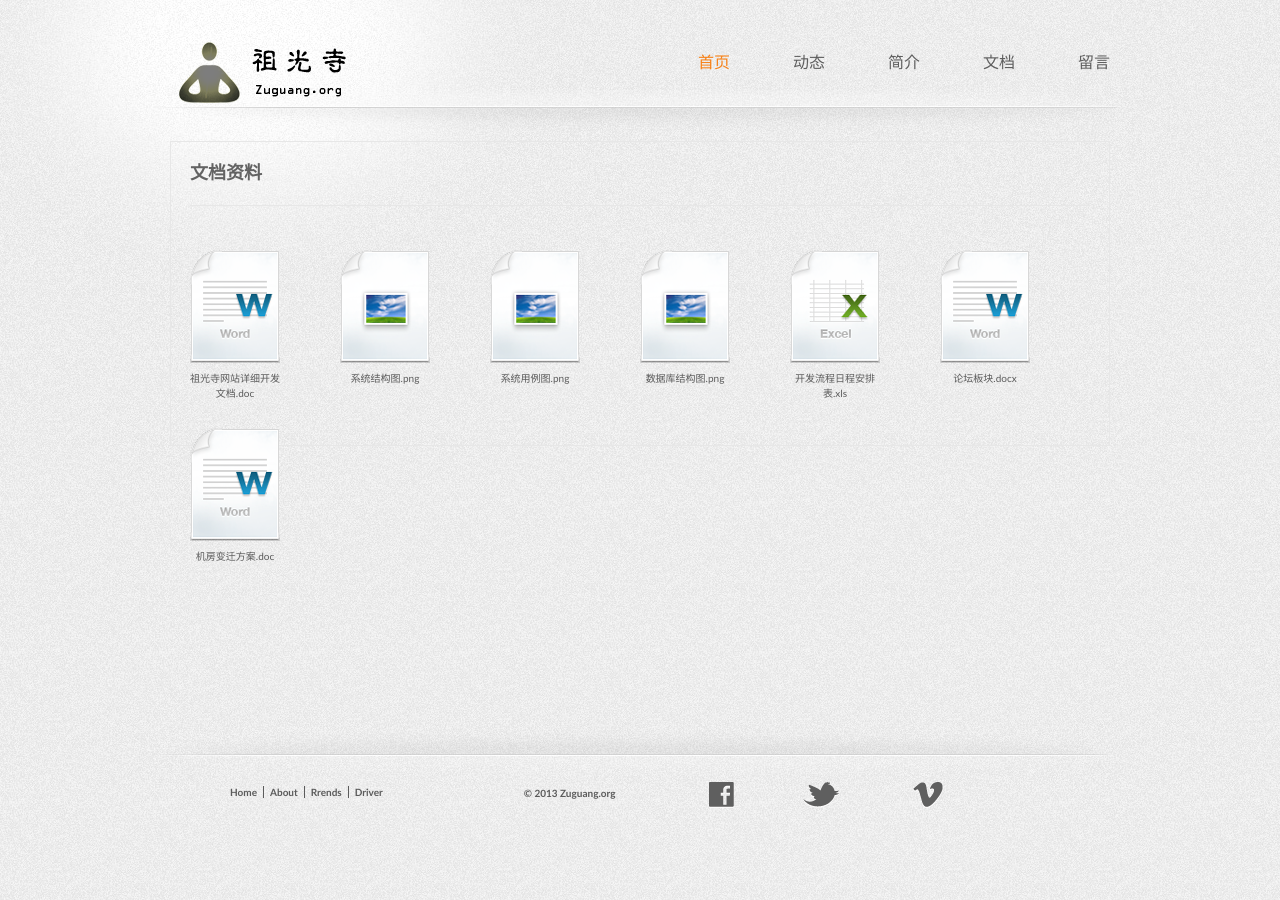
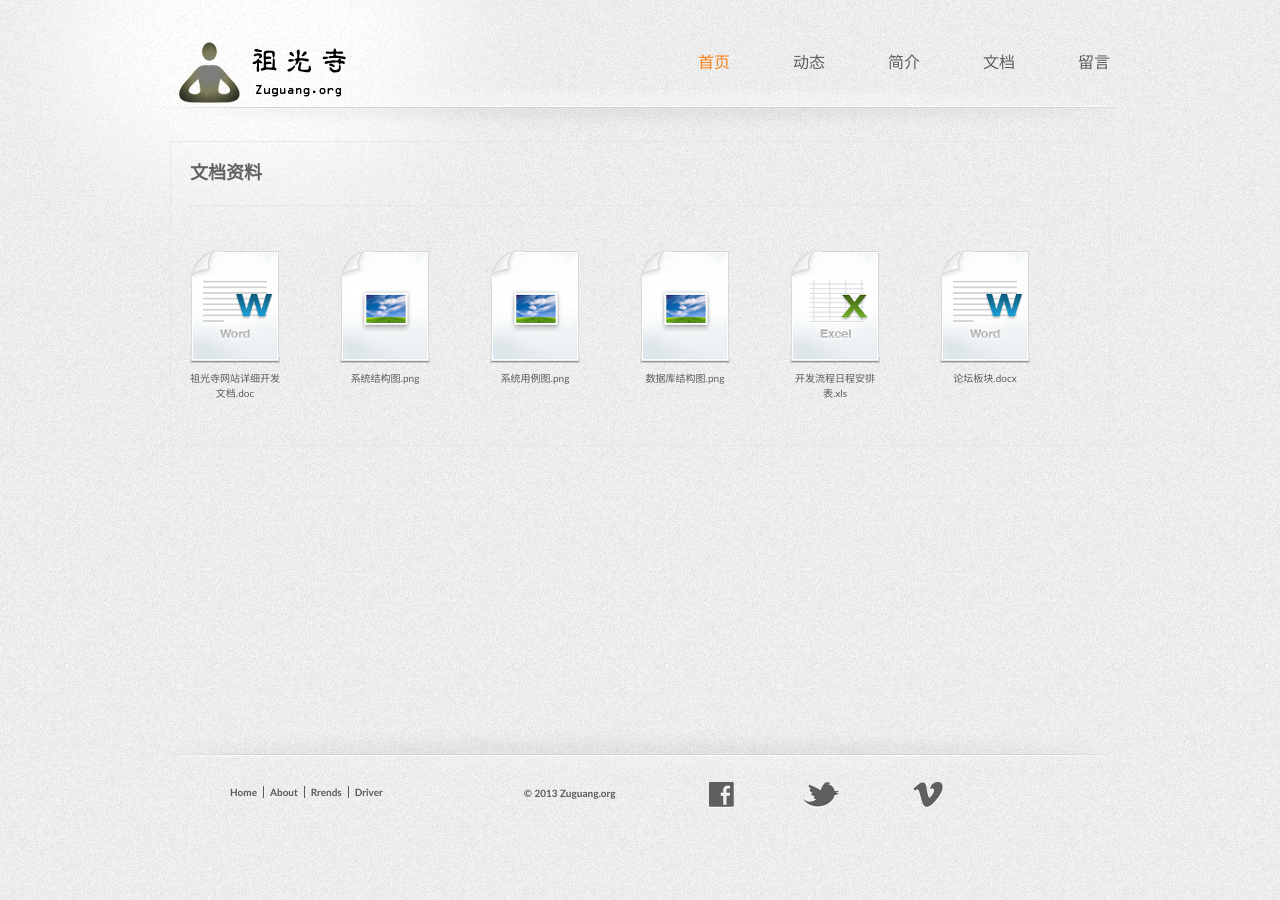
Before and after one commit to spincat/drp, a Jekyll site: the page built from _posts/page/2013-05-23-driver.md, in a window 1280 px wide. Built offline with Jekyll 4.4.1, drawn with Linux system fonts in a browser that asks for light colours; Markdown is read by kramdown in place of the engine named in the settings; comment, search, counter and statistics services are not loaded.

Commit message:
Update 2013-05-23-driver.md

```diff
--- a/_posts/page/2013-05-23-driver.md
+++ b/_posts/page/2013-05-23-driver.md
@@ -14,6 +14,5 @@ description: none
 	<li><a href="/doc/数据库结构图.png" class="d_png">数据库结构图.png</a></li>
 	<li><a href="/doc/开发流程日程安排表.xls" class="d_xls">开发流程日程安排表.xls</a></li>
 	<li><a href="/doc/论坛板块.docx" class="d_docx">论坛板块.docx</a></li>
-	<li style="clear:both;"><a href="/doc/机房变迁方案.doc" class="d_docx">机房变迁方案.doc</a></li>
   </ul>
 </div>
```
